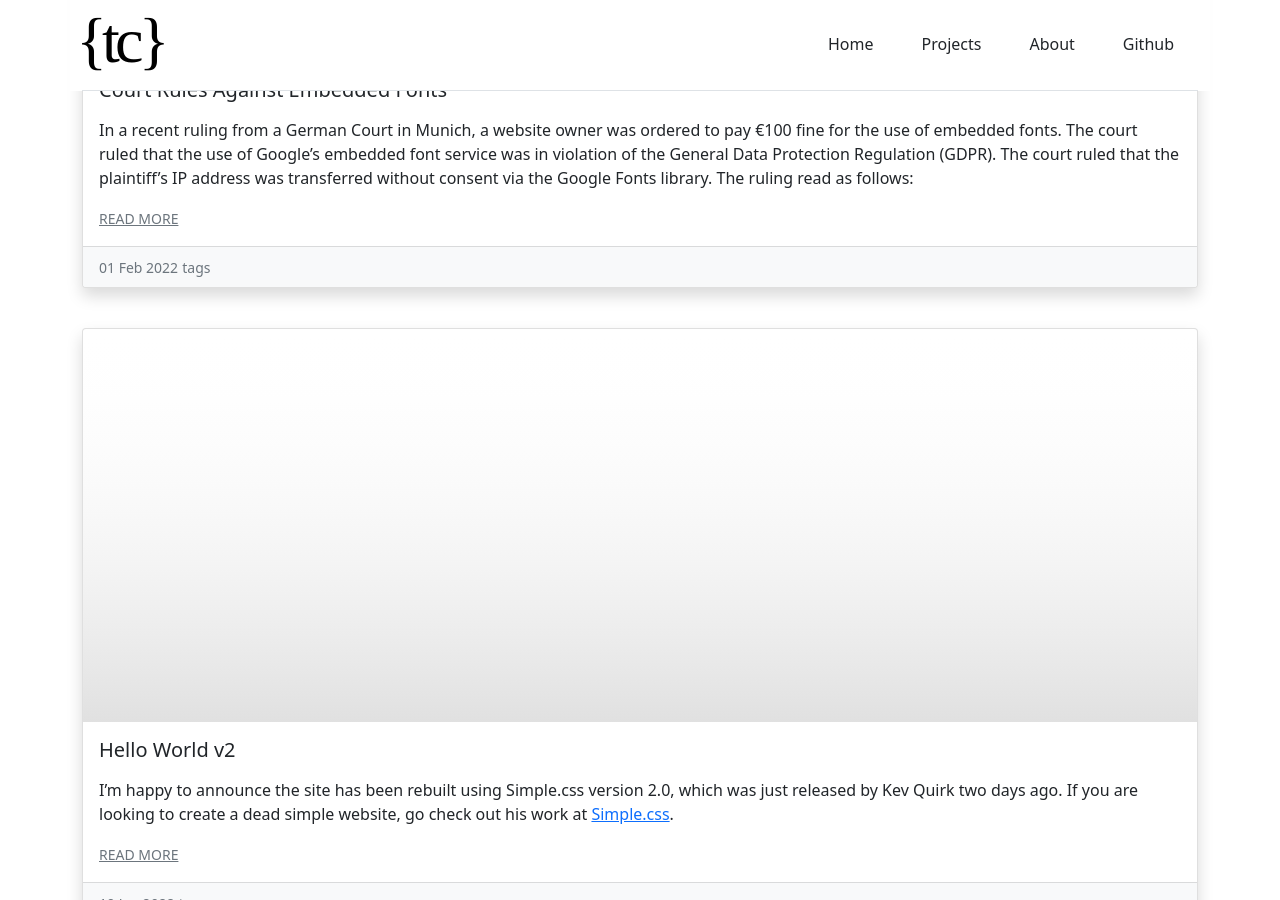
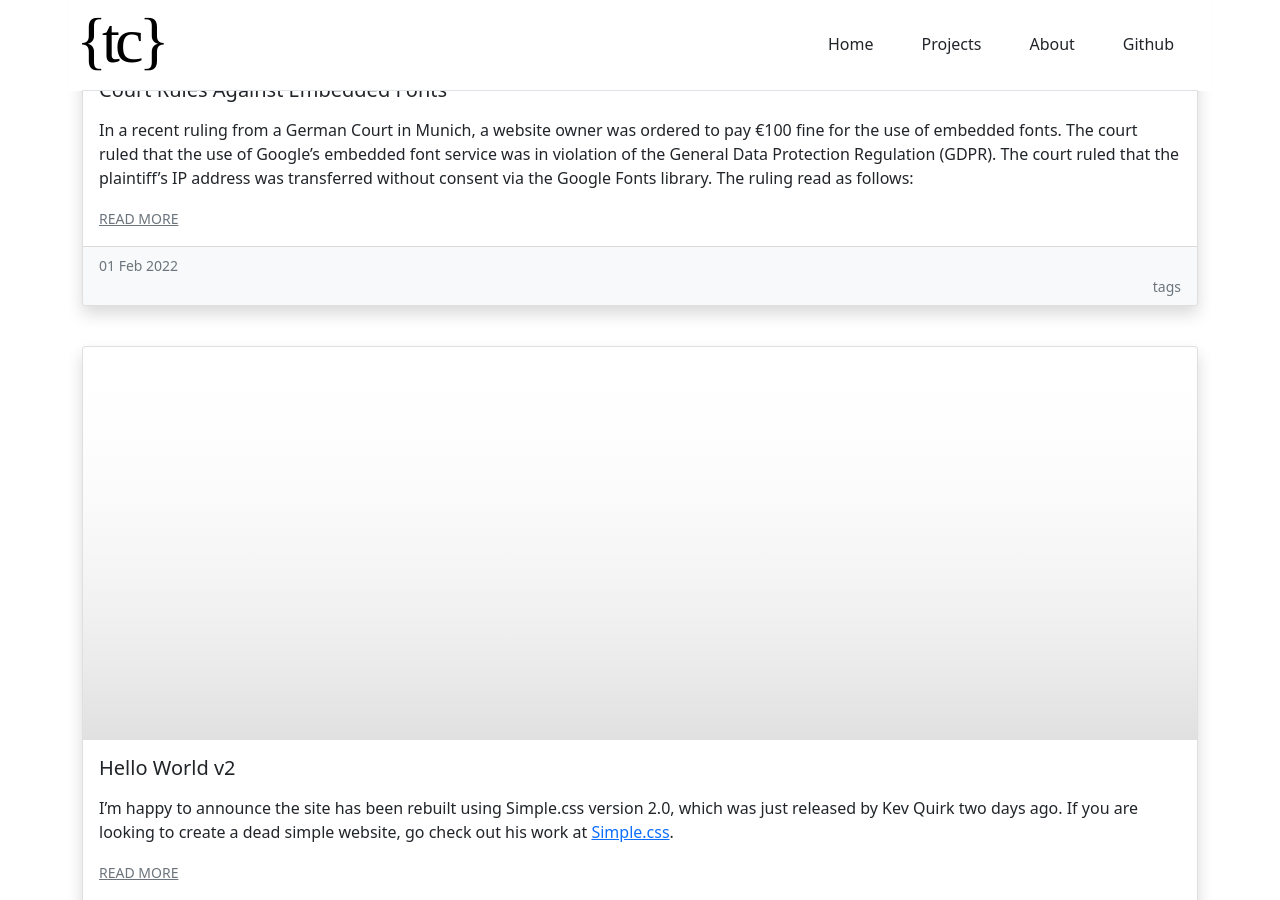
Before and after one commit to acavella/dev.cavella.com, a Jekyll site: the page built from index.md, in a window 1280 px wide and 900 px high, scrolled down 447 px. Built offline with Jekyll 4.4.1, drawn with Linux system fonts in a browser that asks for light colours.

Commit message:
update justification
Signed-off-by: Tony Cavella <9434191+acavella@users.noreply.github.com>

```diff
--- a/index.md
+++ b/index.md
@@ -14,8 +14,8 @@ layout: default
     <small><a href="{{ post.url }}" class="card-link text-secondary">READ MORE</a></small>
   </div>
   <div class="card-footer bg-light">
-    <small class="text-muted text-start">{{ post.date | date_to_string }}</small>
-    <small class="text-muted text-end">tags</small>
+    <small class="text-muted d-flex justify-content-start">{{ post.date | date_to_string }}</small>
+    <small class="text-muted d-flex justify-content-end">tags</small>
   </div>
 </div>
 <br>
```
